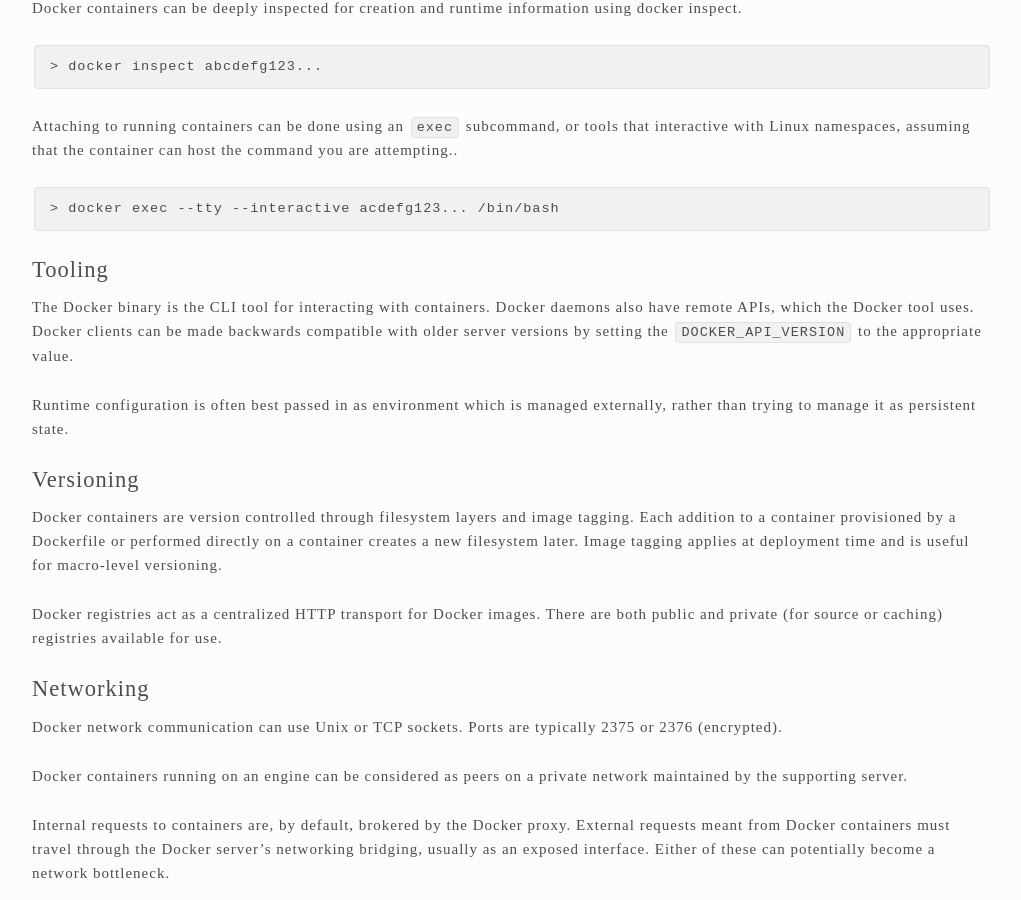
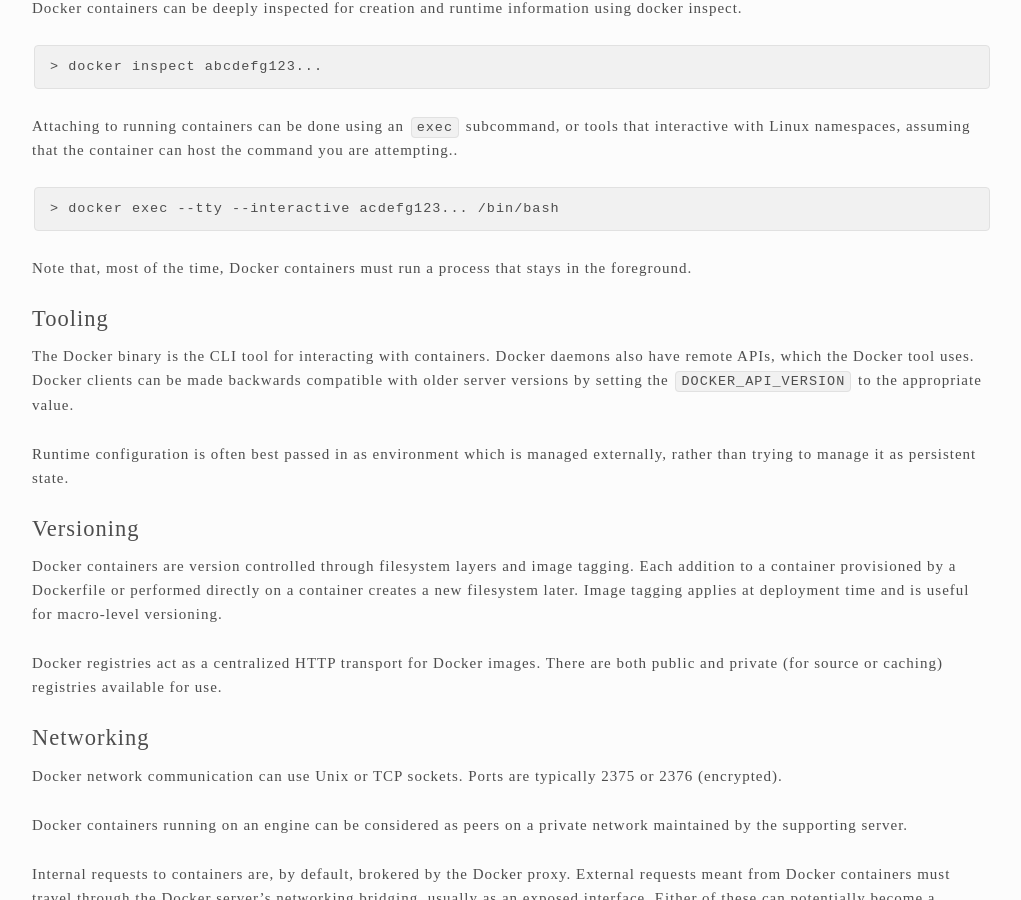
Before and after one commit to spacez320/eudaimonia.io, a Jekyll site: the page built from _posts/2017-2-12-docker-notes.md, in a window 1280 px wide and 900 px high, scrolled down 2601 px. Shown: the whole window, without its empty margins (128-1149 px from the left). Built offline with Jekyll 4.4.1, drawn with Linux system fonts in a browser that asks for light colours; some web fonts are replaced; some of the changed text lies outside the part shown.

Commit message:
Fixes to Terraform and Docker posts

```diff
--- a/_posts/2017-2-12-docker-notes.md
+++ b/_posts/2017-2-12-docker-notes.md
@@ -130,6 +130,9 @@
 
 	> docker exec --tty --interactive acdefg123... /bin/bash
 
+Note that, most of the time, Docker containers must run a process that stays in
+the foreground.
+
 Tooling
 -------
 
@@ -237,3 +240,7 @@
 - Show all files that have changed within the containers since build.
 
       > docker diff <container-id>
+
+- Follow the logs of an actively running container.
+
+			> docker logs --follow <container-id>
```
Also changed, not shown: _posts/2017-10-19-terraform-notes.md (+3 -4 lines).
